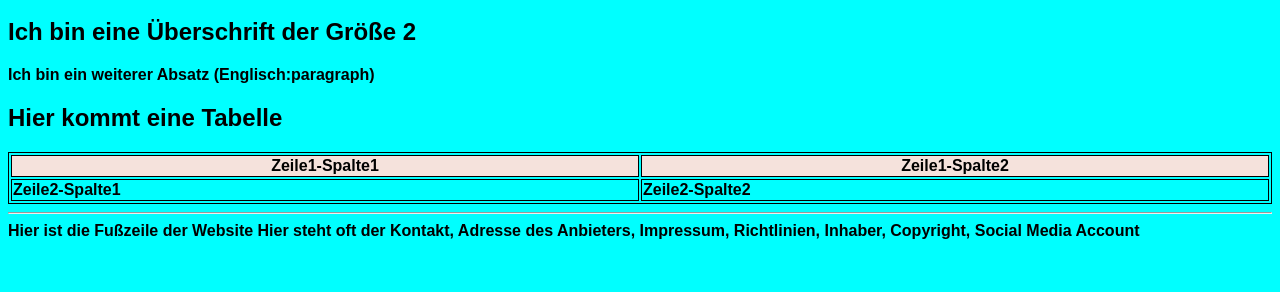
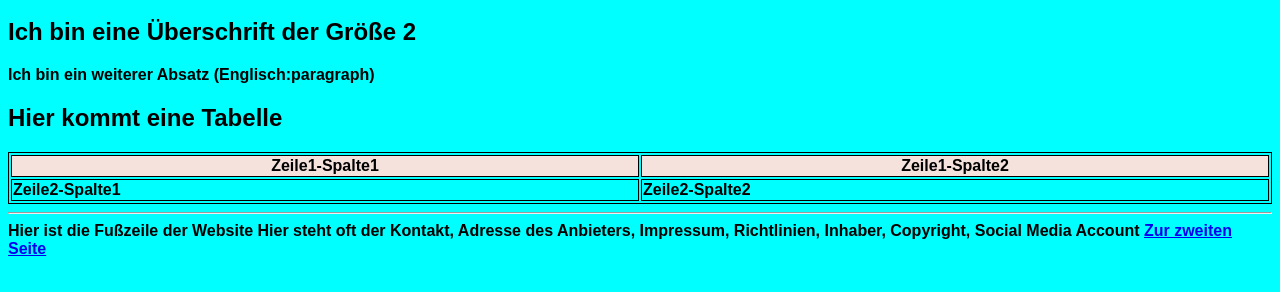
Before and after one commit to sn156675/HTML-Grundger-st, a plain HTML site: page index.html in a window 1280 px wide. Shown: the part 194-486 px from the top of the page. Drawn offline with Linux system fonts and the light colour scheme.

Commit message:
Hyperlink zur Seite 2 eingebaut

```diff
--- a/index.html
+++ b/index.html
@@ -58,6 +58,7 @@
     Hier steht oft der Kontakt, Adresse des Anbieters,
      Impressum, Richtlinien, Inhaber, Copyright, Social Media
      Account
+     <a href="html2">Zur zweiten Seite</a>
 </footer>
 </body>
 </html>
```
Also changed, not shown: 1 other file.
